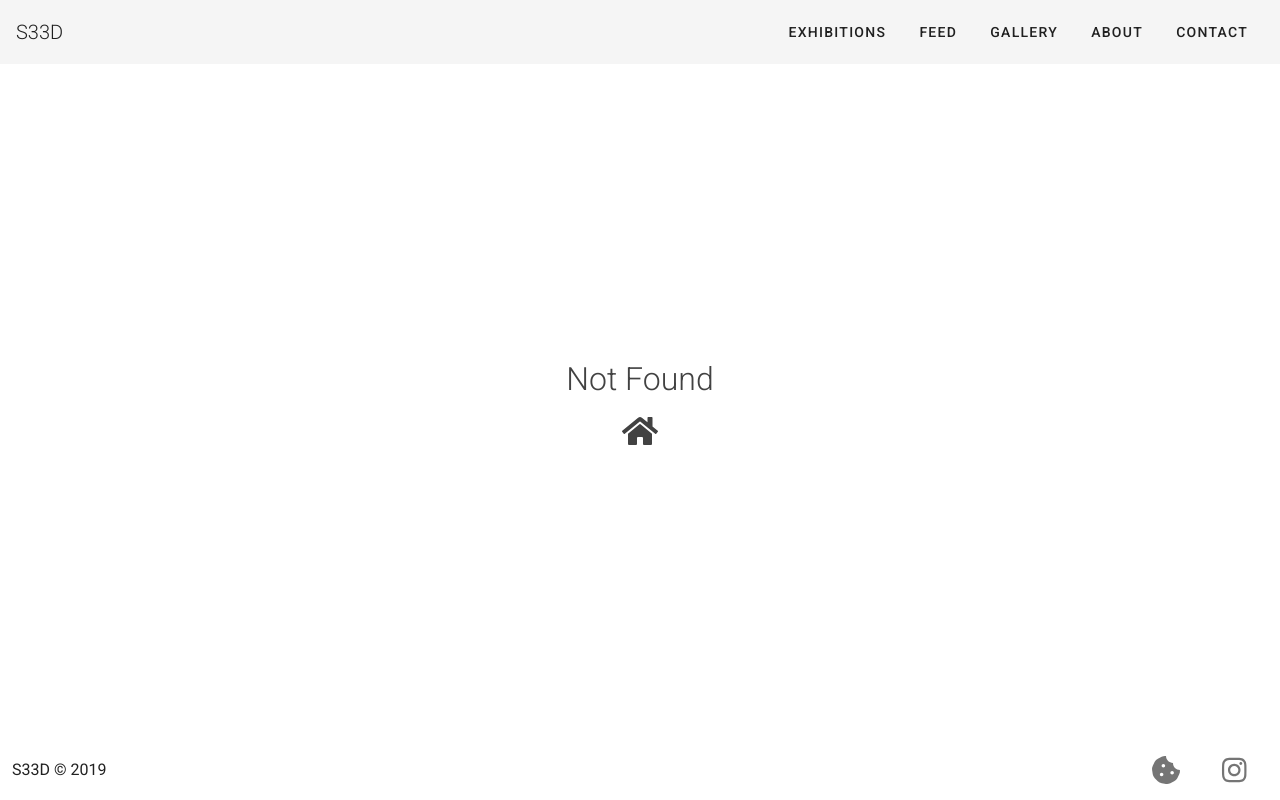
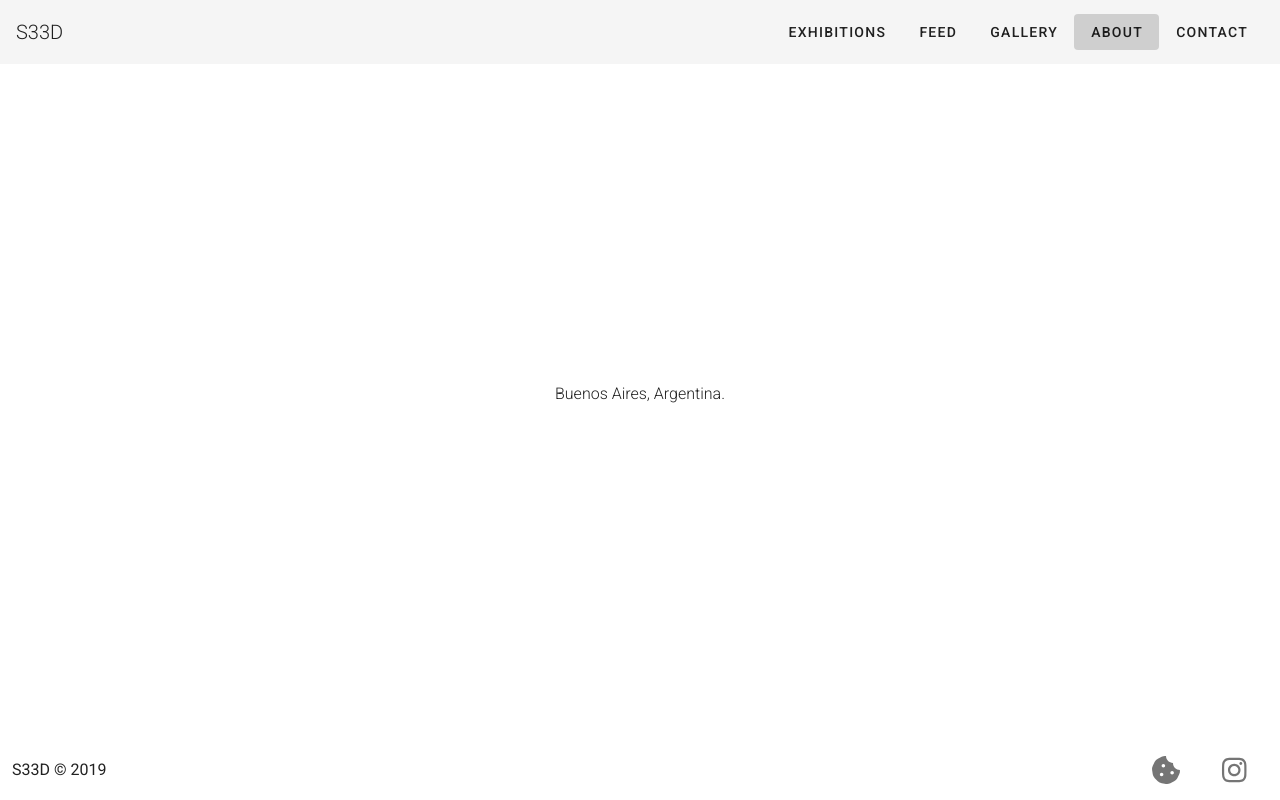
Before and after one commit to s33dproject/web, a Vue app: page /About in a window 1280 px wide. Before the commit this address had no page. Built offline with nearby package versions, Linux system fonts and the light colour scheme.

Commit message:
Centered text

```diff
--- a/src/components/AppBar.vue
+++ b/src/components/AppBar.vue
@@ -9,8 +9,8 @@
       <v-btn text>EXHIBITIONS</v-btn>
       <v-btn text>FEED</v-btn>
       <v-btn text>GALLERY</v-btn>
-      <v-btn text>ABOUT</v-btn>
-      <v-btn text>CONTACT</v-btn>
+      <v-btn to="/About" text>ABOUT</v-btn>
+      <v-btn to="/Contact" text>CONTACT</v-btn>
     </template>
   </v-app-bar>
 </template>
--- a/src/router/index.js
+++ b/src/router/index.js
@@ -10,21 +10,35 @@ const routes = [
     // route level code-splitting
     // this generates a separate chunk (home.[hash].js) for this route
     // which is lazy-loaded when the route is visited.
-    component: function() {
+    component: function () {
       return import(/* webpackChunkName: "home" */ "../views/Home.vue");
     }
   },
   {
     path: "/artwork/:name",
     name: "artwork",
-    component: function() {
+    component: function () {
       return import(/* webpackChunkName: "artwork" */ "../views/Artwork.vue");
+    }
+  },
+  {
+    path: "/about/",
+    name: "about",
+    component: function () {
+      return import(/* webpackChunkName: "artwork" */ "../views/About.vue");
+    }
+  },
+  {
+    path: "/contact/",
+    name: "contact",
+    component: function () {
+      return import(/* webpackChunkName: "artwork" */ "../views/Contact.vue");
     }
   },
   {
     path: "*",
     name: "404",
-    component: function() {
+    component: function () {
       return import(/* webpackChunkName: "404" */ "../views/404.vue");
     }
   }
--- /dev/null
+++ b/src/views/About.vue
@@ -0,0 +1,9 @@
+<template>
+  <v-container class="font-weight-light fill-height">
+    <v-col cols="12" class="text-center">
+      <v-row align="center" justify="center">
+        <p>Buenos Aires, Argentina.</p>
+      </v-row>
+    </v-col>
+  </v-container>
+</template>
--- a/src/views/Artwork.vue
+++ b/src/views/Artwork.vue
@@ -2,9 +2,7 @@
   <v-container class="px-0 pt-8" fluid>
     <figure>
       <FullImage :name="name" />
-      <figcaption class="mt-2 font-weight-light text-center">
-        {{ name }} — 2019
-      </figcaption>
+      <figcaption class="mt-2 font-weight-light text-center">{{ name }} — 2019</figcaption>
     </figure>
   </v-container>
 </template>
--- /dev/null
+++ b/src/views/Contact.vue
@@ -0,0 +1,9 @@
+<template>
+  <v-container class="font-weight-light fill-height">
+    <v-col cols="12" class="text-center">
+      <v-row align="center" justify="center">
+        <p>the.s33d.project@gmail.com</p>
+      </v-row>
+    </v-col>
+  </v-container>
+</template>
```
